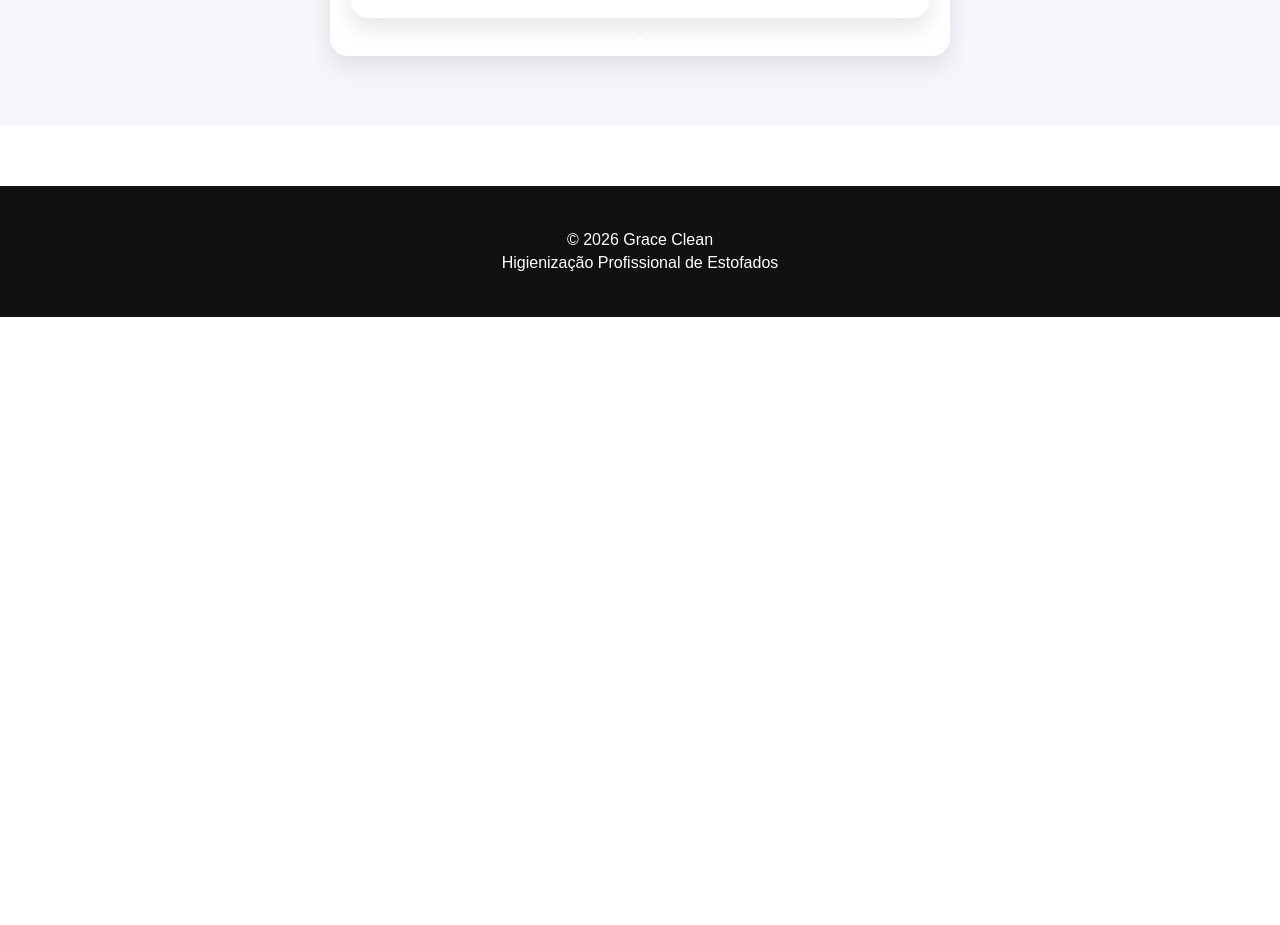
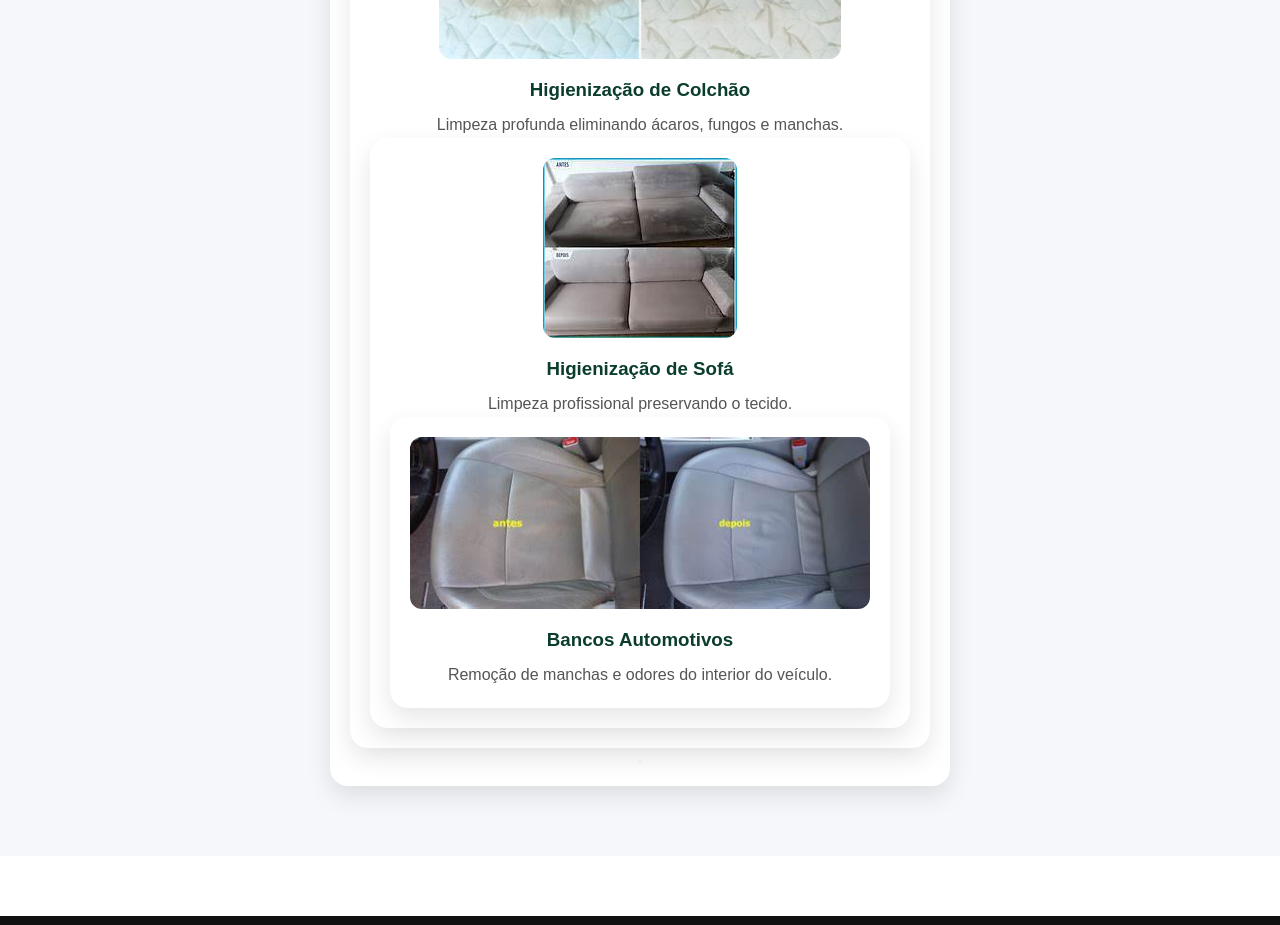
Before and after one commit to sergiofgraca-lang/grace-clean, a React (Vite) app: page /servicos in a window 1280 px wide. Shown: the part 4520-5445 px from the top of the page. Before the commit the page ends 4837 px from the top, so only its background shows below. Built offline with nearby package versions, Linux system fonts and the light colour scheme.

Commit message:
modified:   src/pages/Servicos.jsx antes e depois

```diff
--- a/src/pages/Servicos.jsx
+++ b/src/pages/Servicos.jsx
@@ -11,6 +11,8 @@ import colchao from "../assets/images/colchao.jpg";
 
 import antesDepois1 from "../assets/images/antes-depois/antes-depois-cadeira.jpg";
 import antesDepois2 from "../assets/images/antes-depois/antes-depois-sofa.jpg";
+import antesDepois3 from "../assets/images/antes-depois/antes-depois-colchao.jpg";
+import antesDepois4 from "../assets/images/antes-depois/antes-depois-carro.jpg";
 export default function Servicos() {
   const whatsapp = () => {
     window.open(
@@ -264,10 +266,11 @@ export default function Servicos() {
         <p>
           Limpeza profunda com remoção de manchas, sujeiras, odores e microrganismos, preservando o tecido e devolvendo o aspecto de novo ao estofado.
         </p>
+
         <div className="trabalho">
 
   <img
-    src={antesDepois2}
+    src={antesDepois3}
     alt="Antes e depois colchão"
   />
 
@@ -278,6 +281,44 @@ export default function Servicos() {
     <p>
       Limpeza profunda eliminando ácaros, fungos e manchas.
     </p>
+
+    <div className="trabalho">
+
+  <img
+    src={antesDepois2}
+    alt="Antes e depois sofa"
+  />
+
+
+    <div className="trabalho-info">
+
+    <h3>Higienização de Sofá</h3>
+
+    <p>
+      Limpeza profissional preservando o tecido.
+    </p>
+    <div className="trabalho">
+
+  <img
+    src={antesDepois4}
+    alt="Antes e depois carro"
+  />
+
+  <div className="trabalho-info">
+
+    <h3>Bancos Automotivos</h3>
+
+    <p>
+      Remoção de manchas e odores do interior do veículo.
+    </p>
+
+  </div>
+
+</div>
+
+  </div>
+
+</div>
 
   </div>
 
```
Also changed, not shown: src/assets/images/antes-depois/antes-depois-colchao.jpg (renamed from src/assets/images/antes-depois/img-servico-colchao-antes-depois-003.jpg).
